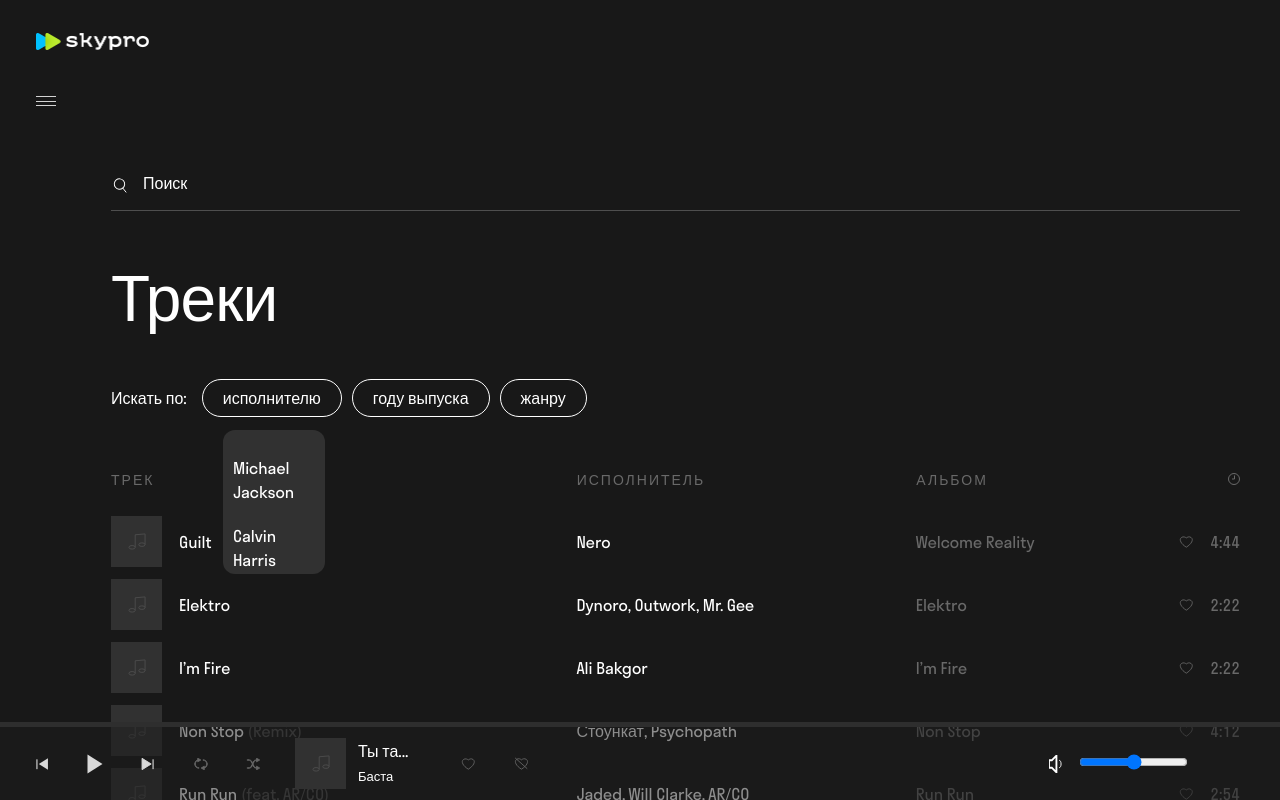
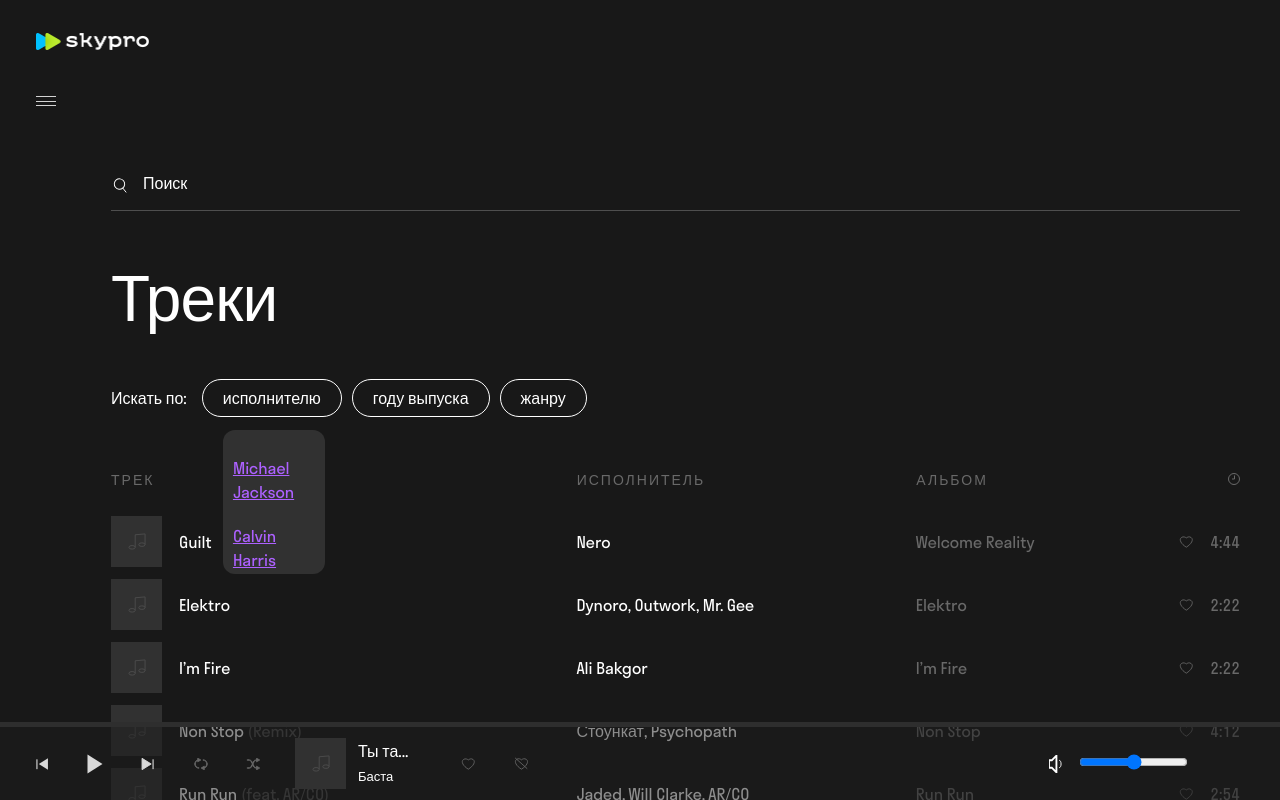
Before and after one commit to uvelmi/Skypro.Music, a React (Create React App) app in the folder skypro-music/: page / in a window 1280 px wide. Both pictures are taken after a click on the element "исполнителю". Built offline with nearby package versions, Linux system fonts and the light colour scheme.

Commit message:
worked with filters

```diff
--- a/skypro-music/src/components/FilterSearch.jsx
+++ b/skypro-music/src/components/FilterSearch.jsx
@@ -43,24 +43,20 @@ const Filters = [
   }
 ];
 
+
+
 const FilterSearch = () => {
   const [activeButton, setActiveButton] = useState("");
 
   const toggleMenu = (e) => {
-    const button = e.target;
-    if (button.classList.contains("active")) {
-      button.classList.remove("active");
-      setActiveButton("");
-    } else {
-      button.classList.add("active");
-      setActiveButton(button.dataset.filter);
-    }
+		const filter = e.target.dataset.filter;
+		setActiveButton(filter === activeButton ? "" : filter);
   };
 
   const renderListItems = (items) => {
     return items.map((item) => (
       <li className="filter__item" key={item}>
-        <a href="#" className="filter__link">
+        <a  href="#" className="filter__link filter__btn active">
           {item}
         </a>
       </li>
@@ -76,27 +72,27 @@ const FilterSearch = () => {
         data-filter="authors"
       >
         исполнителю
-        <ul className="filter__list scroll">
         {activeButton === "authors" && (
+          <ul className="filter__list scroll ">
             <div className="filter__list-wrapper">
               <ul>{renderListItems(Filters.map(({ authors }) => authors))}</ul>
             </div>
+          </ul>
         )}
-        </ul>
       </div>
       <div
-        className="filter__button button-year _btn-text"
+        className="filter__button button-year _btn-text "
         onClick={toggleMenu}
         data-filter="years"
       >
         году выпуска
-        <ul className="filter__list">
         {activeButton === "years" && (
-            <div className="filter__list-wrapper ">
+          <ul className="filter__list scroll">
+            <div className="filter__list-wrapper">
               <ul>{renderListItems(Filters.map(({ years }) => years))}</ul>
             </div>
+          </ul>
         )}
-        </ul>
       </div>
       <div
         className="filter__button button-genre _btn-text"
@@ -104,16 +100,16 @@ const FilterSearch = () => {
         data-filter="genre"
       >
         жанру
-        <ul className="filter__list">
         {activeButton === "genre" && (
+          <ul className="filter__list scroll">
             <div className="filter__list-wrapper">
               <ul>{renderListItems(Filters.map(({ genre }) => genre))}</ul>
             </div>
+          </ul>
         )}
-        </ul>
       </div>
     </div>
   );
-}
+};
 
 export default FilterSearch;
--- a/skypro-music/src/style.css
+++ b/skypro-music/src/style.css
@@ -907,11 +907,19 @@ body {
 .filter__link {
 	padding-bottom: 20px;
 	color: #ffffff;
+}
 
-}
 .filter__link:active, .filter__link:hover {
   border-color: #ad61ff;
   color: #ad61ff;
   cursor: pointer;
 	text-decoration: underline;
 }
+
+.filter__btn.active{
+	border: none;
+  color: #ad61ff;
+  cursor: pointer;
+	text-decoration: underline;
+	border-color: #ad61ff;
+}
```
Lines whose indentation alone changed are shown as unchanged.
